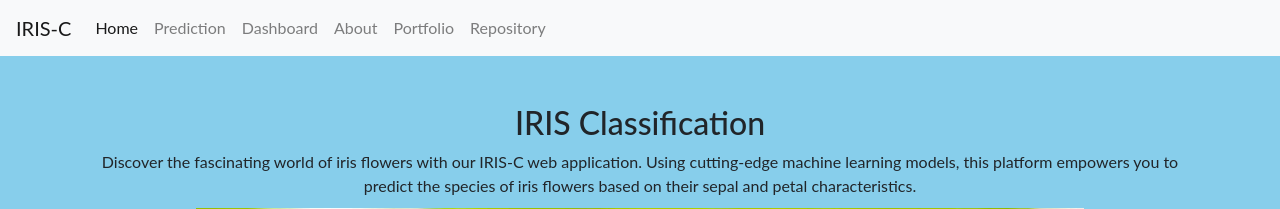
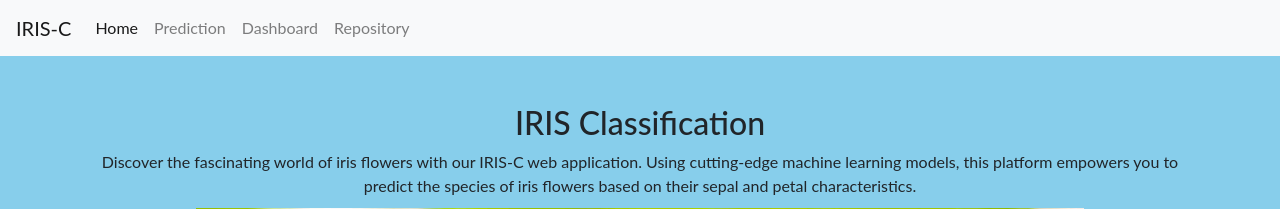
Before and after one commit to PrateekS-99/Iris-classification-model, a Flask app: page / in a window 1280 px wide. Shown: the top 209 px of the page. Run offline with Flask 3, Linux system fonts and the light colour scheme; some libraries are stand-ins or nearby versions.

Commit message:
Update home.html

```diff
--- a/templates/home.html
+++ b/templates/home.html
@@ -78,9 +78,7 @@
           <a class="nav-item nav-link active" href="/home">Home</a>
           <a class="nav-item nav-link" href="/prediction">Prediction</a>
           <a class="nav-item nav-link" href="/dashboard">Dashboard</a>
-          <a class="nav-item nav-link" href="/about">About</a>
-          <a class="nav-item nav-link" href="https://potluri-krishna-priyatham.azurewebsites.net/projects">Portfolio</a>
-          <a class="nav-item nav-link" href="https://github.com/kittupriyatham/Machine-Learning-Model-Deployment" target="_blank">Repository</a>
+          <a class="nav-item nav-link" href="https://github.com/PrateekS-99" target="_blank">Repository</a>
         </div>
       </div>
     </nav>
```
